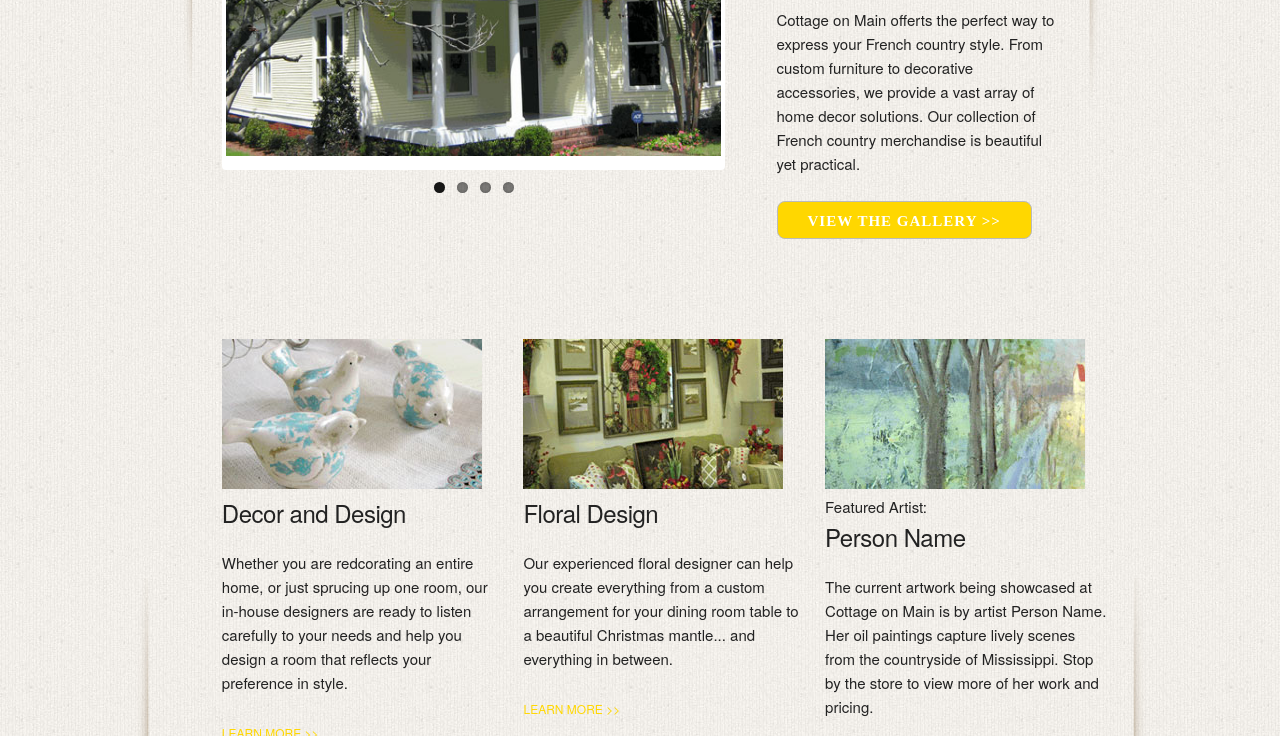
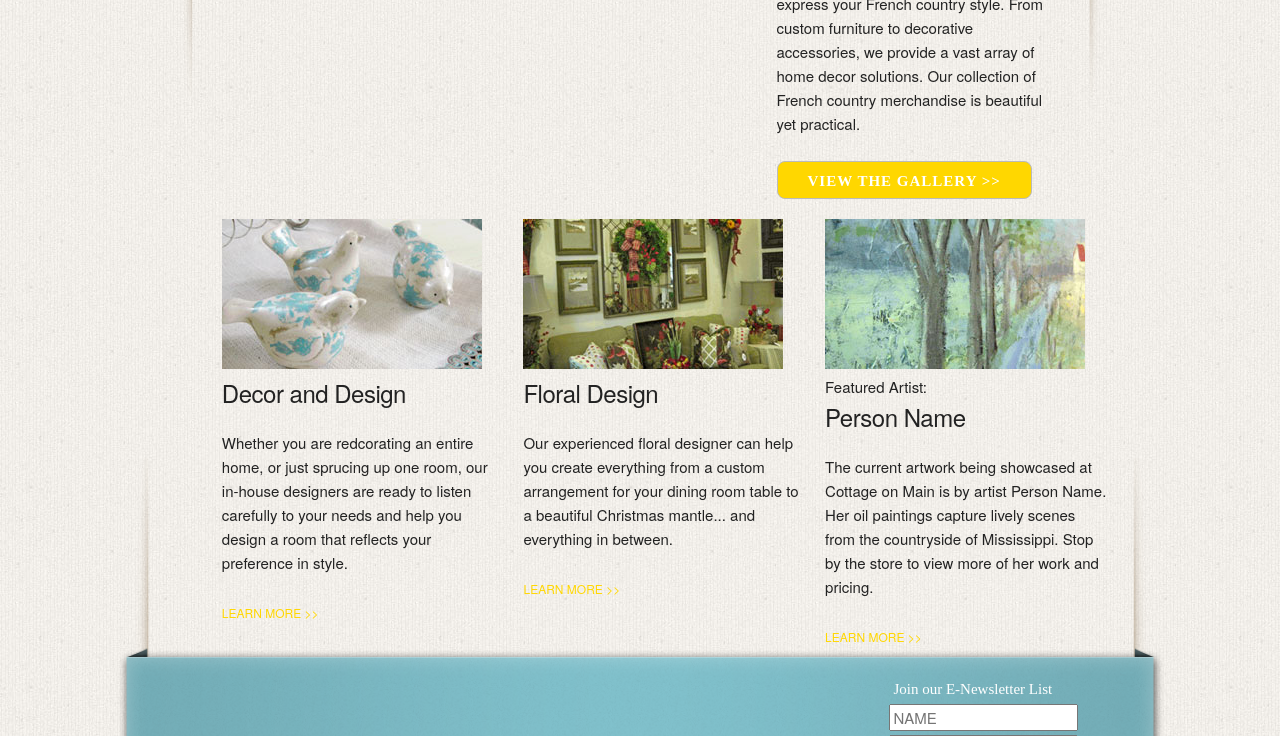
Before and after one commit to Capocaccia/rocketFuel, a website: page index.html in a window 1280 px wide. Shown: the part 364-1100 px from the top of the page. Drawn offline with Linux system fonts and the light colour scheme; a web font is replaced by a local one.

Commit message:
playing around with making my own gallery

```diff
--- a/index.html
+++ b/index.html
@@ -34,7 +34,11 @@
       </ul>
     </div> -->
 </div>
-<div class="row" id="secondRow">
+<div class="gallery four columns offset-by-two">
+  <!-- This is my attempt at dynamically appending images to the DOM And making code that would be easily re-used if you had more images. -->
+</div>
+<!-- Uncomment div class="row" to see flexslider gallery -->
+<!-- <div class="row" id="secondRow">
   <div class="flexslider five columns offset-by-two">
     <ul class="slides">
       <li>
@@ -50,8 +54,8 @@
         <img id="rotator4" src="images/rotator-4.jpg" />
       </li>
     </ul>
-  </div>
-  <div class="three columns">
+  </div> -->
+  <div class="three columns offset-by-seven">
     <h3 class="galleryTagline">Home Furnishings & Accessories</h3>
     <p>Cottage on Main offerts the perfect way to express your French country style.  From custom furniture to decorative accessories, we provide a vast array of home decor solutions.  Our collection of French country merchandise is beautiful yet practical.</p>
     <button id="galleryButton">VIEW THE GALLERY >></button>
```
